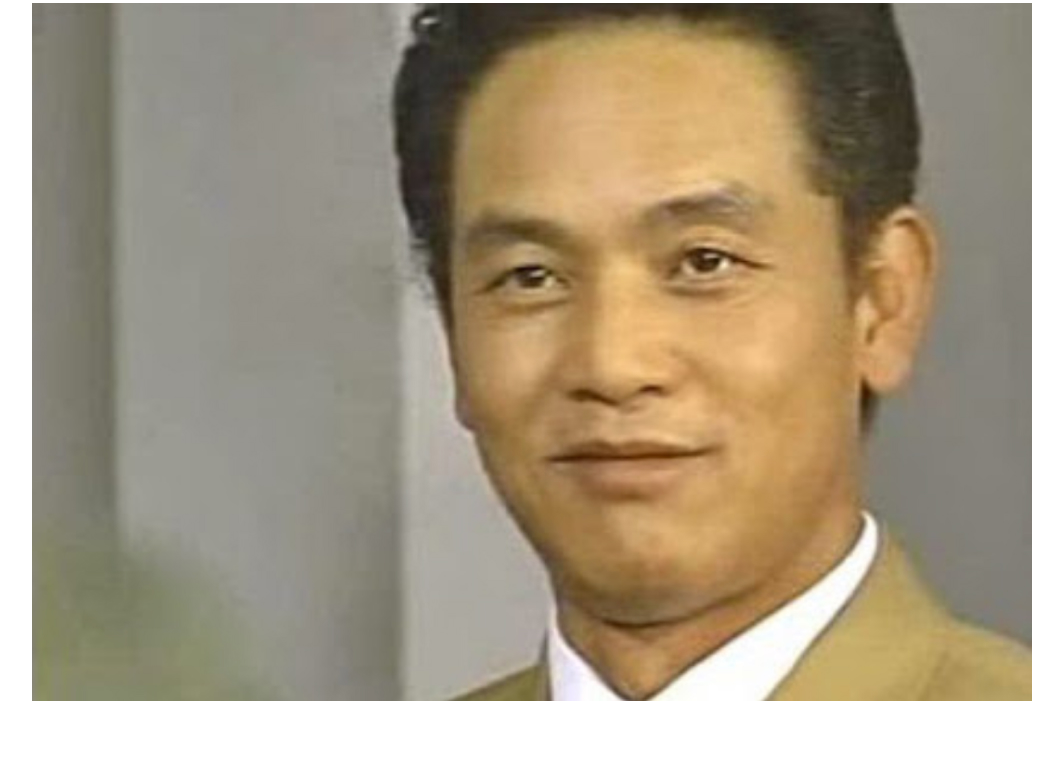
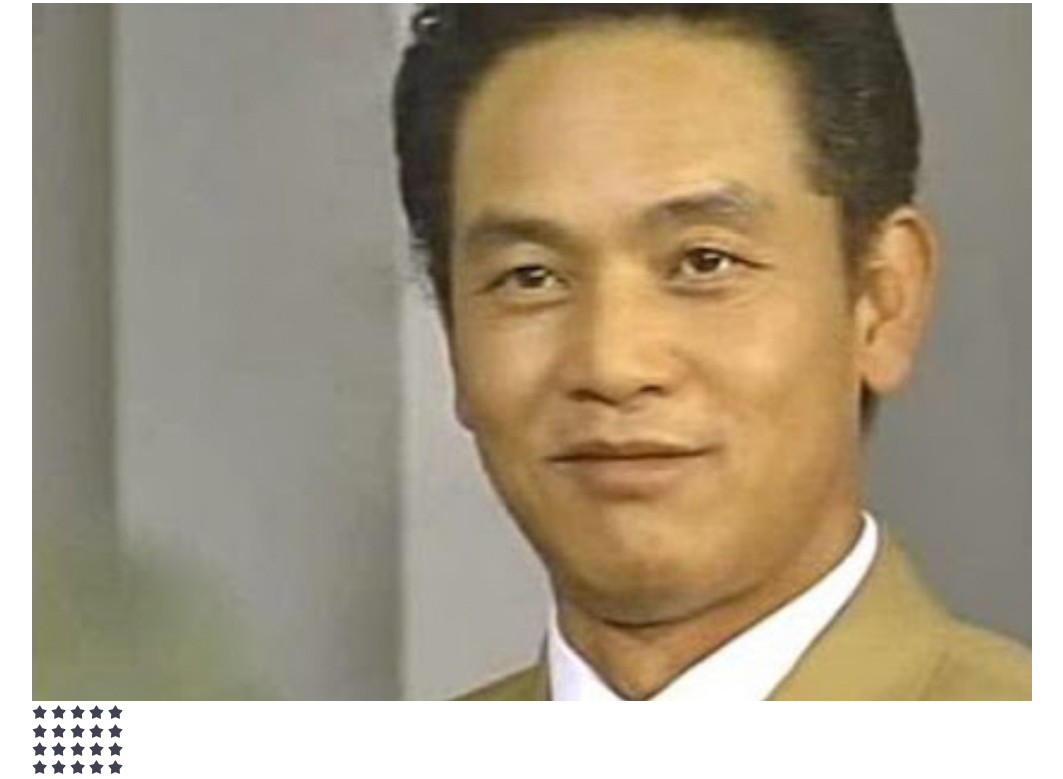
Before and after one commit to joeyoungmin/tomorrow-house, a website: page index.html in a window 1280 px wide. Shown: the part 716-1495 px from the top of the page, without its empty margins (38-1101 px from the left). Before the commit the page ends 1419 px from the top, so only its background shows below. Drawn offline with Linux system fonts and the light colour scheme; files whose address does not match are found by name.

Commit message:
💄 Implement star-rating components

```diff
--- a/index.html
+++ b/index.html
@@ -38,6 +38,38 @@
           <img src="./assets/image/img-user-01.jpg" alt="user avatar image" />
         </div>
       </div>
+      <!--  -->
+      <div class="star-rating-13">
+        <i class="ic-star is-active"></i>
+        <i class="ic-star is-active"></i>
+        <i class="ic-star is-active"></i>
+        <i class="ic-star is-active"></i>
+        <i class="ic-star is-active"></i>
+      </div>
+
+      <div class="star-rating-16">
+        <i class="ic-star is-active"></i>
+        <i class="ic-star is-active"></i>
+        <i class="ic-star is-active"></i>
+        <i class="ic-star is-active"></i>
+        <i class="ic-star is-active"></i>
+      </div>
+
+      <div class="star-rating-20">
+        <i class="ic-star is-active"></i>
+        <i class="ic-star is-active"></i>
+        <i class="ic-star is-active"></i>
+        <i class="ic-star is-active"></i>
+        <i class="ic-star is-active"></i>
+      </div>
+
+      <div class="star-rating-24">
+        <i class="ic-star is-active"></i>
+        <i class="ic-star is-active"></i>
+        <i class="ic-star is-active"></i>
+        <i class="ic-star is-active"></i>
+        <i class="ic-star is-active"></i>
+      </div>
     </div>
   </body>
 </html>
--- a/styles/main.scss
+++ b/styles/main.scss
@@ -13,5 +13,6 @@
 
 @import "./modules/tag";
 @import "./modules/avatars";
+@import "./modules/star_rating";
 
 @import "./layouts/girds.scss";
--- /dev/null
+++ b/styles/modules/_star_rating.scss
@@ -0,0 +1,30 @@
+%star-rating-base {
+  @include flexbox(start);
+}
+
+.ic-star {
+  color: $border;
+  &.is-active {
+    color: $blue;
+  }
+}
+
+.star-rating-13 {
+  @extend %star-rating-base;
+  font-size: 13px;
+}
+
+.star-rating-16 {
+  @extend %star-rating-base;
+  font-size: 16px;
+}
+
+.star-rating-20 {
+  @extend %star-rating-base;
+  font-size: 20px;
+}
+
+.star-rating-24 {
+  @extend %star-rating-base;
+  font-size: 24px;
+}
```
